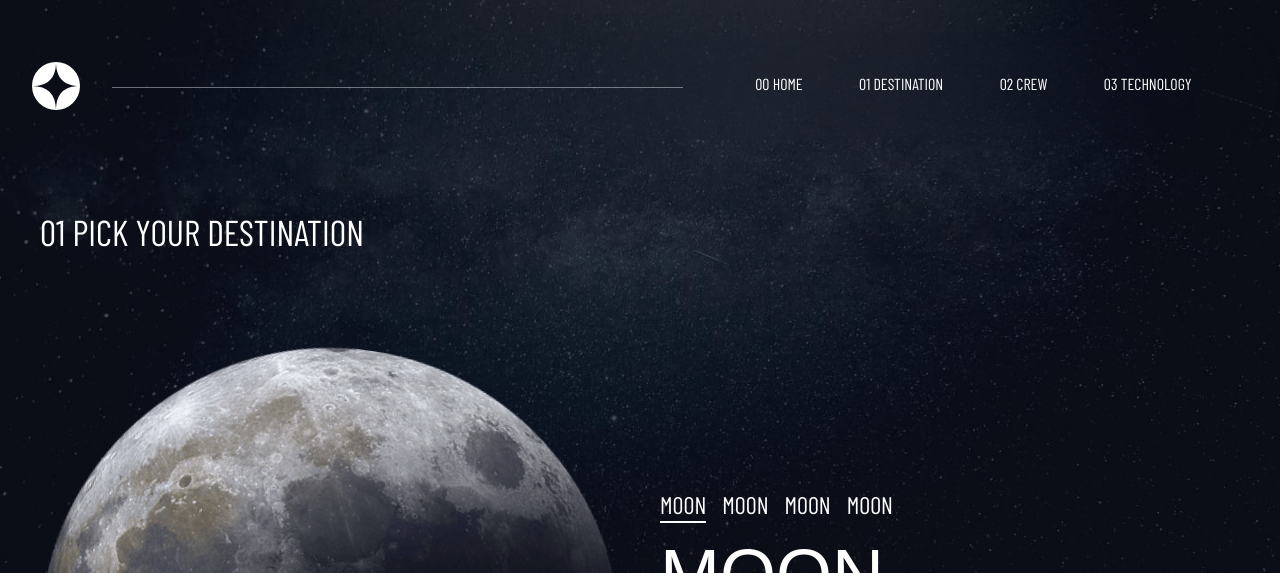
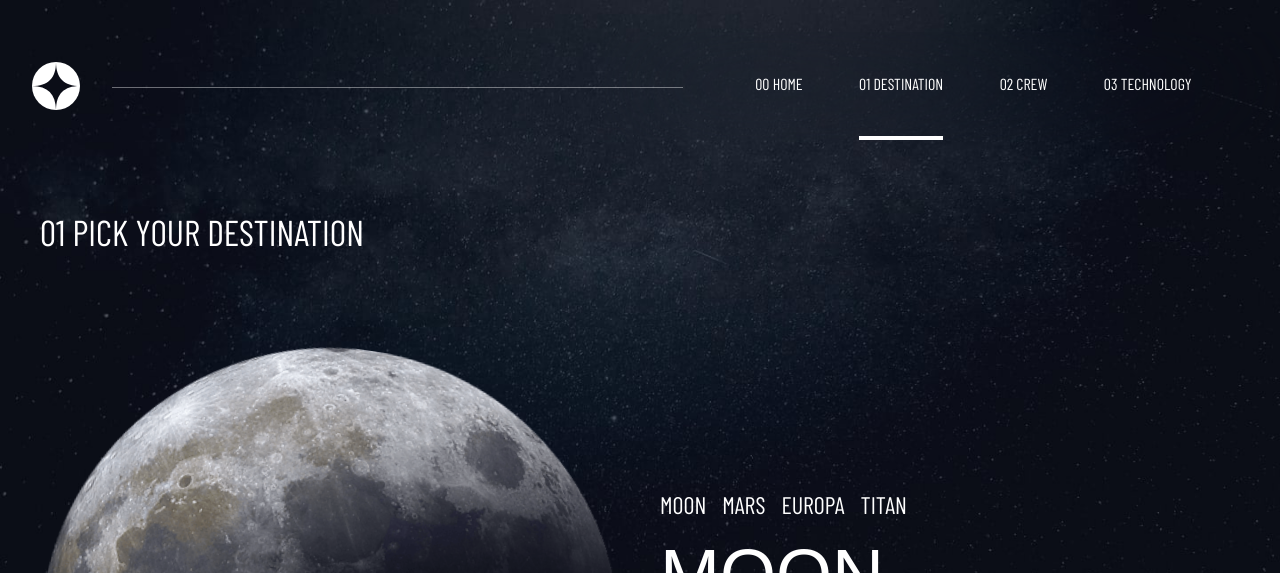
Before and after one commit to jjdavenport/space-tourism-website-main, a React (Vite) app: page /space-tourism-website-main/destination in a window 1280 px wide. Shown: the top 573 px of the page. Built offline with nearby package versions, Linux system fonts and the light colour scheme; a web font is replaced by a local one.

Commit message:
destination buttons mapped

```diff
--- a/src/components/desktop-nav.jsx
+++ b/src/components/desktop-nav.jsx
@@ -1,13 +1,9 @@
 import logo from "./assets/shared/logo.svg";
-import { Link } from "react-router-dom";
-import { useState } from "react";
+import { Link, useLocation } from "react-router-dom";
 
 const desktopNav = () => {
-  const [page, activePage] = useState("Home");
-
-  const click = (page) => {
-    activePage(page);
-  };
+  const location = useLocation();
+  const path = location.pathname;
   return (
     <>
       <nav className="flex items-center justify-between py-8">
@@ -16,36 +12,32 @@ const desktopNav = () => {
         <ul className="flex h-full w-full items-center justify-evenly gap-8 pl-32 pr-16 uppercase backdrop-blur-3xl">
           <li className="flex h-full">
             <Link
-              onClick={() => click("home")}
               to="/"
-              className={`${page === "home" ? "border-white" : "border-transparent"} flex h-full items-center border-b-4 py-10 transition-all duration-300 hover:border-white`}
+              className={`${path === "/" ? "border-white" : "border-transparent"} flex h-full items-center border-b-4 py-10 transition-all duration-300 hover:border-white`}
             >
               00 Home
             </Link>
           </li>
           <li className="flex h-full">
             <Link
-              onClick={() => click("destination")}
               to="/destination"
-              className={`${page === "destination" ? "border-white" : "border-transparent"} flex h-full items-center border-b-4 py-10 transition-all duration-300 hover:border-white`}
+              className={`${path === "/destination" ? "border-white" : "border-transparent"} flex h-full items-center border-b-4 py-10 transition-all duration-300 hover:border-white`}
             >
               01 Destination
             </Link>
           </li>
           <li className="flex h-full">
             <Link
-              onClick={() => click("crew")}
               to="/crew"
-              className={`${page === "crew" ? "border-white" : "border-transparent"} flex h-full items-center border-b-4 py-10 transition-all duration-300 hover:border-white`}
+              className={`${path === "/crew" ? "border-white" : "border-transparent"} flex h-full items-center border-b-4 py-10 transition-all duration-300 hover:border-white`}
             >
               02 Crew
             </Link>
           </li>
           <li className="flex h-full">
             <Link
-              onClick={() => click("technology")}
               to="/technology"
-              className={`${page === "technology" ? "border-white" : "border-transparent"} flex h-full items-center border-b-4 py-10 transition-all duration-300 hover:border-white`}
+              className={`${path === "/technology" ? "border-white" : "border-transparent"} flex h-full items-center border-b-4 py-10 transition-all duration-300 hover:border-white`}
             >
               03 Technology
             </Link>
--- a/src/components/destination-content.jsx
+++ b/src/components/destination-content.jsx
@@ -1,15 +1,12 @@
-import Data from "./assets/data.json";
+import data from "./assets/data.json";
 import { useState } from "react";
 
 const DestinationContent = () => {
-  const [destination, selectDesintation] = useState(Data.destinations[0]);
-
-  const [button, activeButton] = useState("1");
-
-  const click = (buttonNum) => {
-    activeButton(buttonNum);
+  const destination = data.destinations[0];
+  const [button, setButton] = useState("moon");
+  const destinationBtn = (destination) => {
+    setButton(destination);
   };
-
   return (
     <>
       <section className="flex flex-1 flex-col gap-4">
@@ -23,38 +20,18 @@ const DestinationContent = () => {
           />
           <article className="flex flex-col items-center gap-4 p-2 text-center md:w-1/2 md:items-start md:p-0 md:text-start">
             <ul className="flex gap-4">
-              <li>
-                <button
-                  className={`${button === "1" ? "border-white" : "border-transparent"} border-b-2 text-2xl uppercase`}
-                  onClick={() => click("1")}
-                >
-                  {destination.name}
-                </button>
-              </li>
-              <li>
-                <button
-                  className={`${button === "2" ? "border-white" : "border-transparent"} border-b-2 text-2xl uppercase`}
-                  onClick={() => click("2")}
-                >
-                  {destination.name}
-                </button>
-              </li>
-              <li>
-                <button
-                  className={`${button === "3" ? "border-white" : "border-transparent"} border-b-2 text-2xl uppercase`}
-                  onClick={() => click("3")}
-                >
-                  {destination.name}
-                </button>
-              </li>
-              <li>
-                <button
-                  className={`${button === "4" ? "border-white" : "border-transparent"} border-b-2 text-2xl uppercase`}
-                  onClick={() => click("4")}
-                >
-                  {destination.name}
-                </button>
-              </li>
+              {data.destinations.map((i) => (
+                <li key={i.name}>
+                  <button
+                    onClick={() => {
+                      destinationBtn(i.name);
+                    }}
+                    className={`${button === "Moon" ? "border-white" : "border-transparent"} border-b-2 text-2xl uppercase`}
+                  >
+                    {i.name}
+                  </button>
+                </li>
+              ))}
             </ul>
             <h2 className="font-belleFair text-7xl uppercase">
               {destination.name}
--- a/src/components/mobile-menu.jsx
+++ b/src/components/mobile-menu.jsx
@@ -3,7 +3,7 @@ import { Link } from "react-router-dom";
 
 const MobileMenu = ({ toggle, closeMenu }) => {
   return (
-    <div // dialog will not position correctly
+    <aside
       aria-expanded={toggle}
       aria-hidden={closeMenu}
       className={`fixed right-0 z-10 m-0 flex h-full w-4/6 flex-col gap-20 overflow-hidden bg-transparent p-10 text-white backdrop-blur-lg transition-transform duration-300 ease-in-out ${
@@ -35,7 +35,7 @@ const MobileMenu = ({ toggle, closeMenu }) => {
           </Link>
         </li>
       </ul>
-    </div>
+    </aside>
   );
 };
 
--- a/src/components/tablet-nav.jsx
+++ b/src/components/tablet-nav.jsx
@@ -1,13 +1,9 @@
 import logo from "./assets/shared/logo.svg";
-import { Link } from "react-router-dom";
-import { useState } from "react";
+import { Link, useLocation } from "react-router-dom";
 
 const TabletNav = () => {
-  const [page, activePage] = useState("home");
-
-  const click = (page) => {
-    activePage(page);
-  };
+  const location = useLocation();
+  const path = location.pathname;
   return (
     <nav className="flex items-center justify-between">
       <img src={logo} alt="Logo" className="p-8" />
@@ -15,8 +11,7 @@ const TabletNav = () => {
         <li className="flex h-full">
           <Link
             to="/"
-            className={`${page === "home" ? "border-white" : "border-transparent"} flex h-full items-center border-b-4 transition-all duration-300 hover:border-white`}
-            onClick={() => click("home")}
+            className={`${path === "/" ? "border-white" : "border-transparent"} flex h-full items-center border-b-4 transition-all duration-300 hover:border-white`}
           >
             Home
           </Link>
@@ -24,8 +19,7 @@ const TabletNav = () => {
         <li className="flex h-full">
           <Link
             to="/destination"
-            className={`${page === "destination" ? "border-white" : "border-transparent"} flex h-full items-center border-b-4 border-transparent transition-all duration-300 hover:border-white`}
-            onClick={() => click("destination")}
+            className={`${path === "/destination" ? "border-white" : "border-transparent"} flex h-full items-center border-b-4 transition-all duration-300 hover:border-white`}
           >
             Destination
           </Link>
@@ -33,8 +27,7 @@ const TabletNav = () => {
         <li className="flex h-full">
           <Link
             to="/crew"
-            className={`${page === "crew" ? "border-white" : "border-transparent"} flex h-full items-center border-b-4 border-transparent transition-all duration-300 hover:border-white`}
-            onClick={() => click("crew")}
+            className={`${path === "/crew" ? "border-white" : "border-transparent"} flex h-full items-center border-b-4 transition-all duration-300 hover:border-white`}
           >
             Crew
           </Link>
@@ -42,8 +35,7 @@ const TabletNav = () => {
         <li className="flex h-full">
           <Link
             to="/technology"
-            className={`${page === "technology" ? "border-white" : "border-transparent"} flex h-full items-center border-b-4 border-transparent transition-all duration-300 hover:border-white`}
-            onClick={() => click("technology")}
+            className={`${path === "/technology" ? "border-white" : "border-transparent"} flex h-full items-center border-b-4 transition-all duration-300 hover:border-white`}
           >
             Technology
           </Link>
--- a/src/components/technology-content.jsx
+++ b/src/components/technology-content.jsx
@@ -12,7 +12,7 @@ const TechnologyContent = () => {
 
   return (
     <>
-      <section className="flex flex-1 flex-col justify-center">
+      <section className="flex flex-1 flex-col">
         <span className="p-10 text-5xl uppercase">03 Space launch 101</span>
         <div className="flex flex-col md:flex-row">
           <article className="flex flex-col justify-center p-8 text-center md:w-3/6 md:text-start">
```
